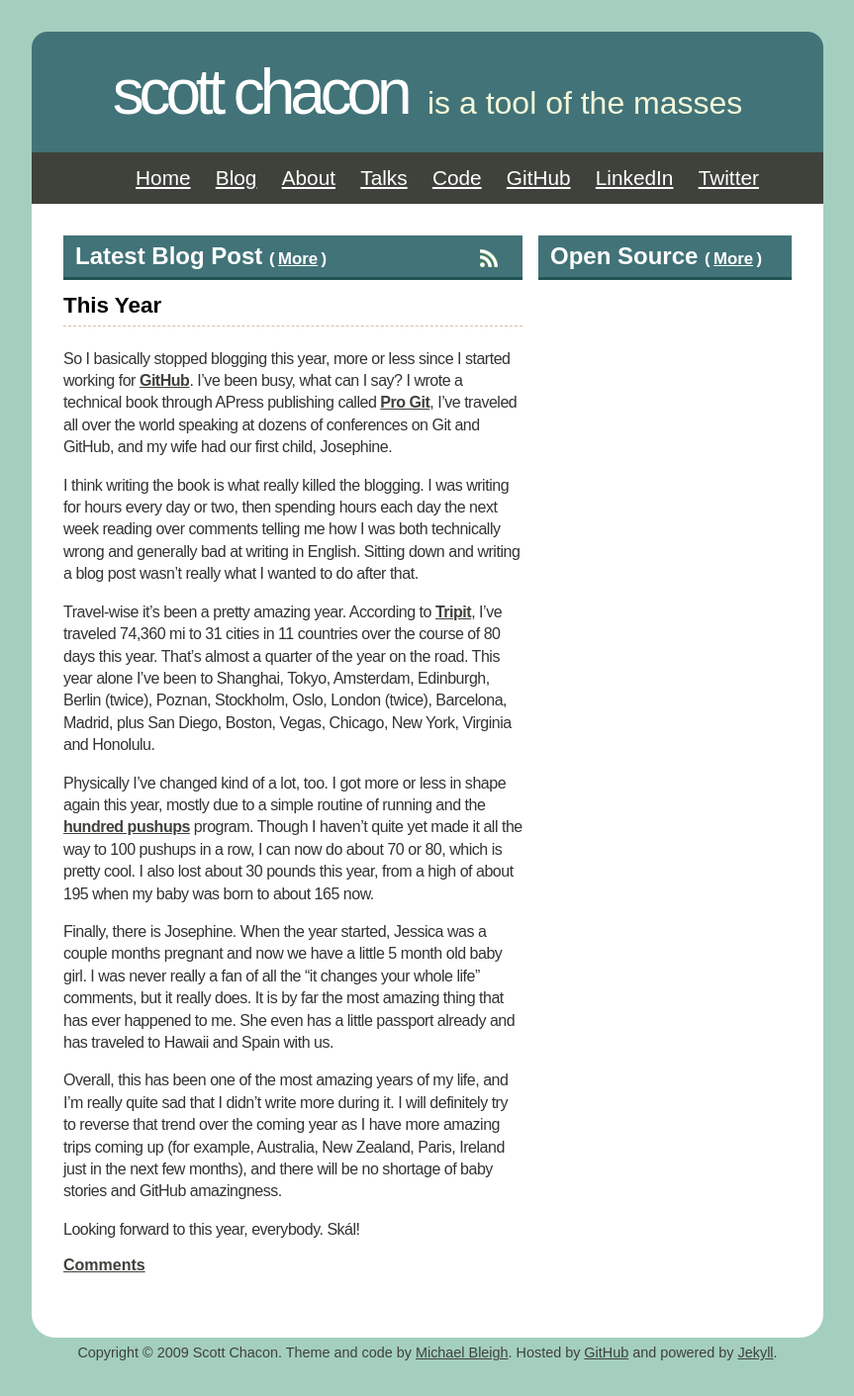
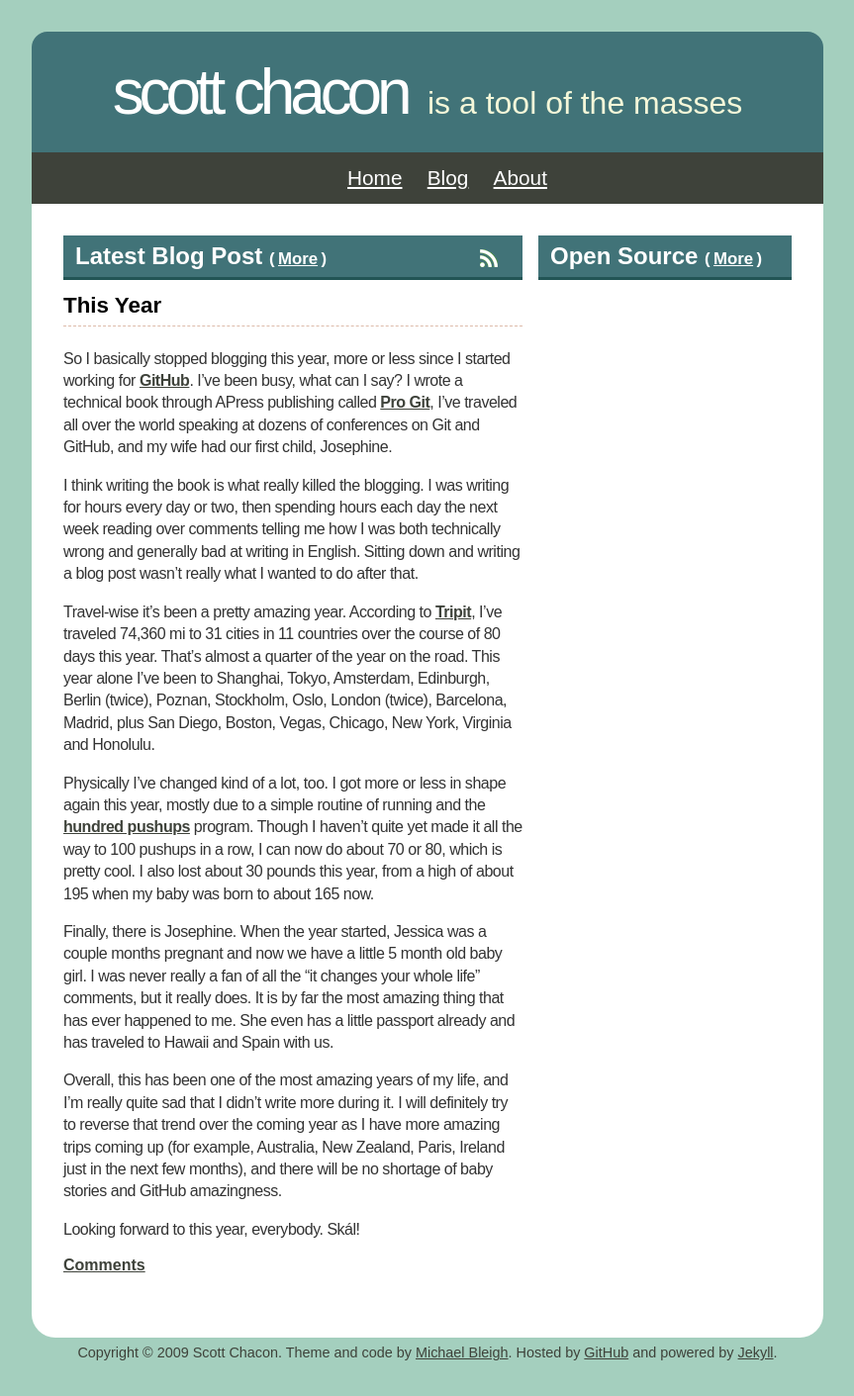
Before and after one commit to mountainswen/mikewen.github.com, a Jekyll site: the page built from index.html, in a window 1280 px wide. Shown: the whole page at 99% size, without its empty margins (208-1071 px from the left). Built offline with Jekyll 4.4.1, drawn with Linux system fonts in a browser that asks for light colours.

Commit message:
master layout update

```diff
--- a/_layouts/master.html
+++ b/_layouts/master.html
@@ -21,11 +21,6 @@
           <li><a href='/'>Home</a></li>
           <li><a href='/blog.html'>Blog</a></li>
           <li><a href='/about.html'>About</a></li>
-          <li><a href='/talks.html'>Talks</a></li>
-          <li><a href='/open-source.html'>Code</a></li>
-          <li><a href='http://github.com/schacon' target='_blank' rel='me'>GitHub</a></li>
-          <li><a href='http://www.linkedin.com/in/schacon' target='_blank' rel='me'>LinkedIn</a></li>
-          <li><a href='http://twitter.com/chacon' target='_blank' rel='me'>Twitter</a></li>
         </ul>
       </div>
       <div id='content'>
```
